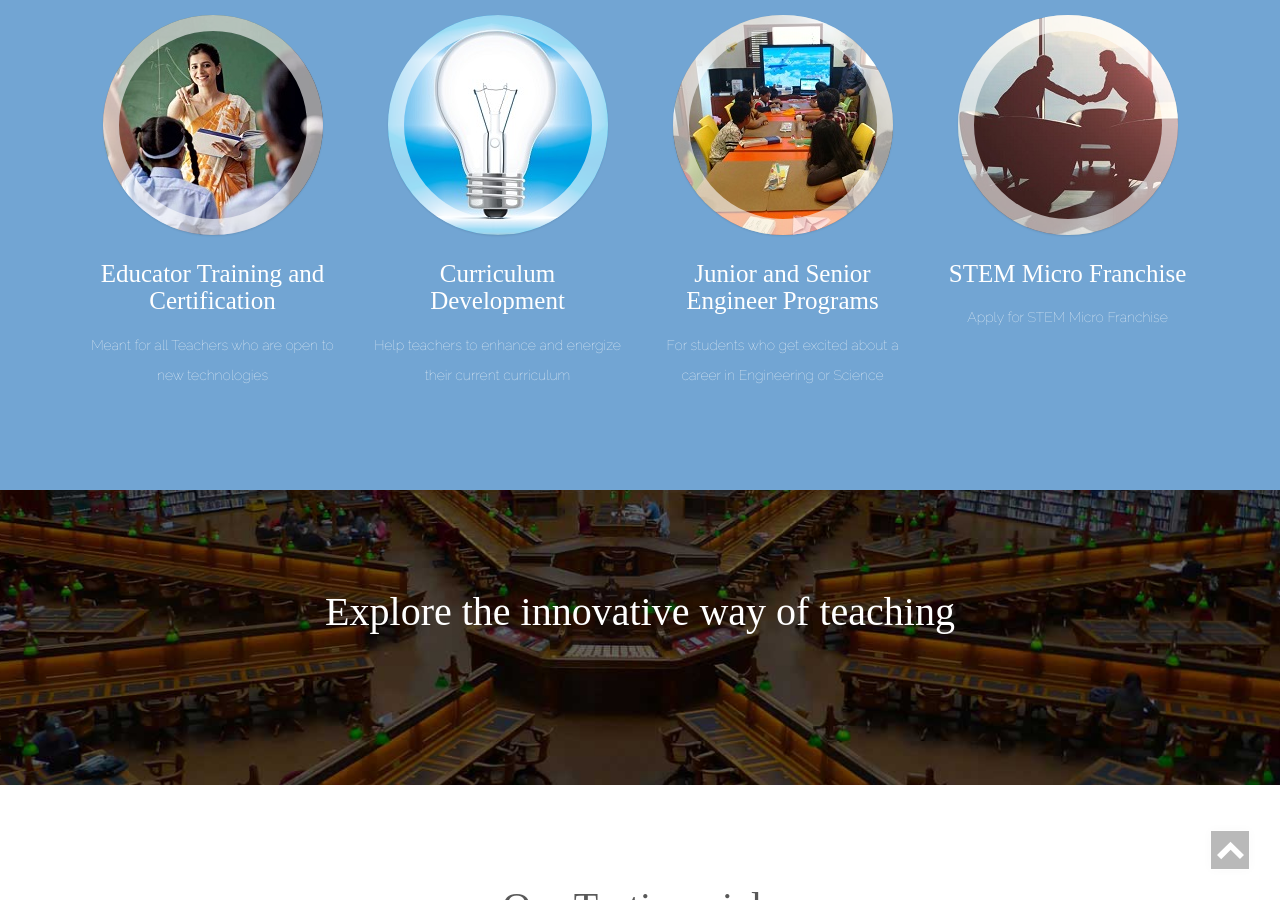
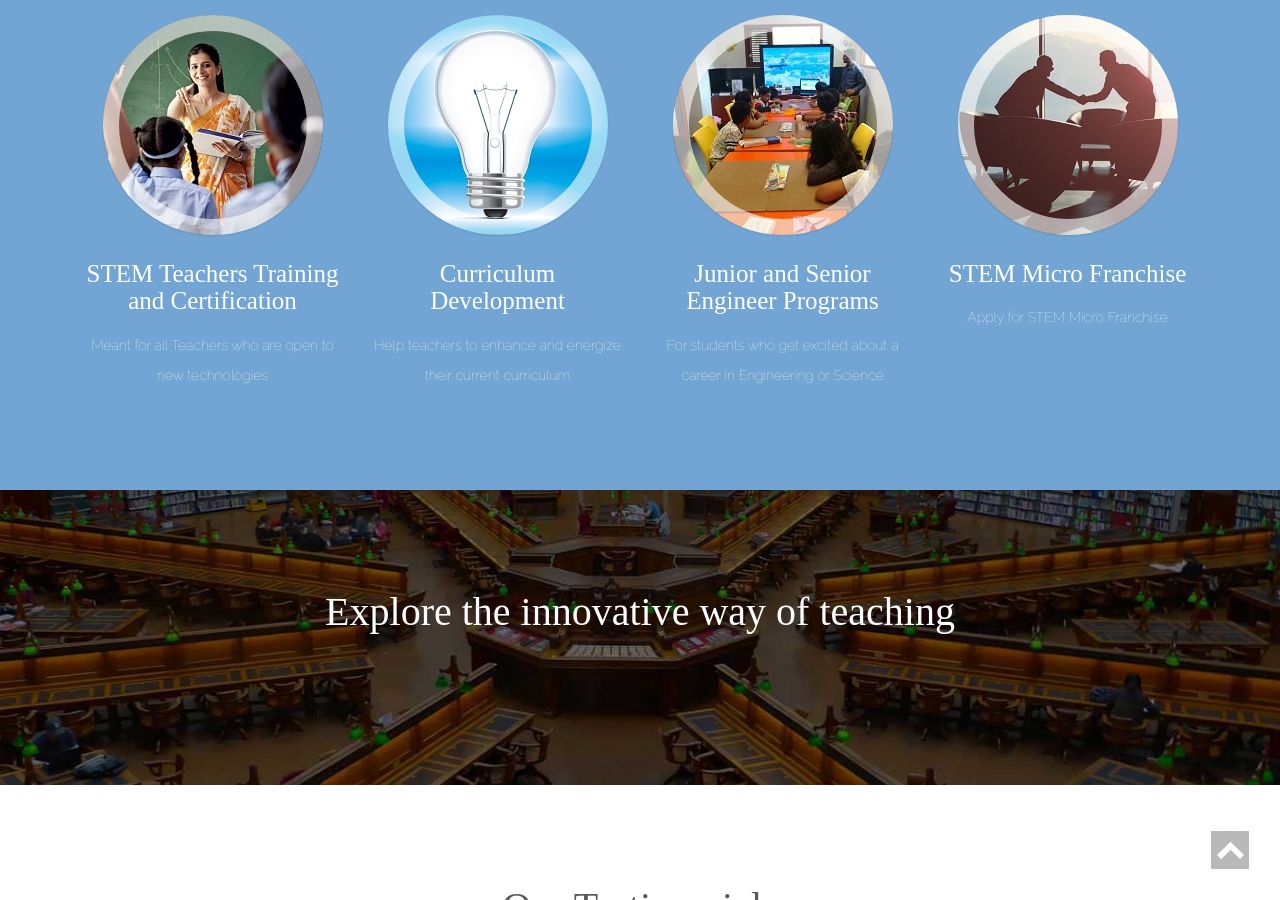
Before and after one commit to dhanyacm/stem, a Jekyll site: the page built from index.html, in a window 1280 px wide and 900 px high, scrolled down 1927 px. Built offline with Jekyll 4.4.1, drawn with Linux system fonts in a browser that asks for light colours; a script that is not in the unit is left out.

Commit message:
name change

```diff
--- a/index.html
+++ b/index.html
@@ -77,7 +77,7 @@ frontpage: true
 						</div>
 					</div>
 				</div>
-				<h4 class="slideanim">Educator Training and Certification</h4>
+				<h4 class="slideanim">STEM Teachers Training and Certification</h4>
 				<p class="serv-w3 slideanim">Meant for all Teachers who are open to new technologies</p>
 			</div>
 		</a>
```
